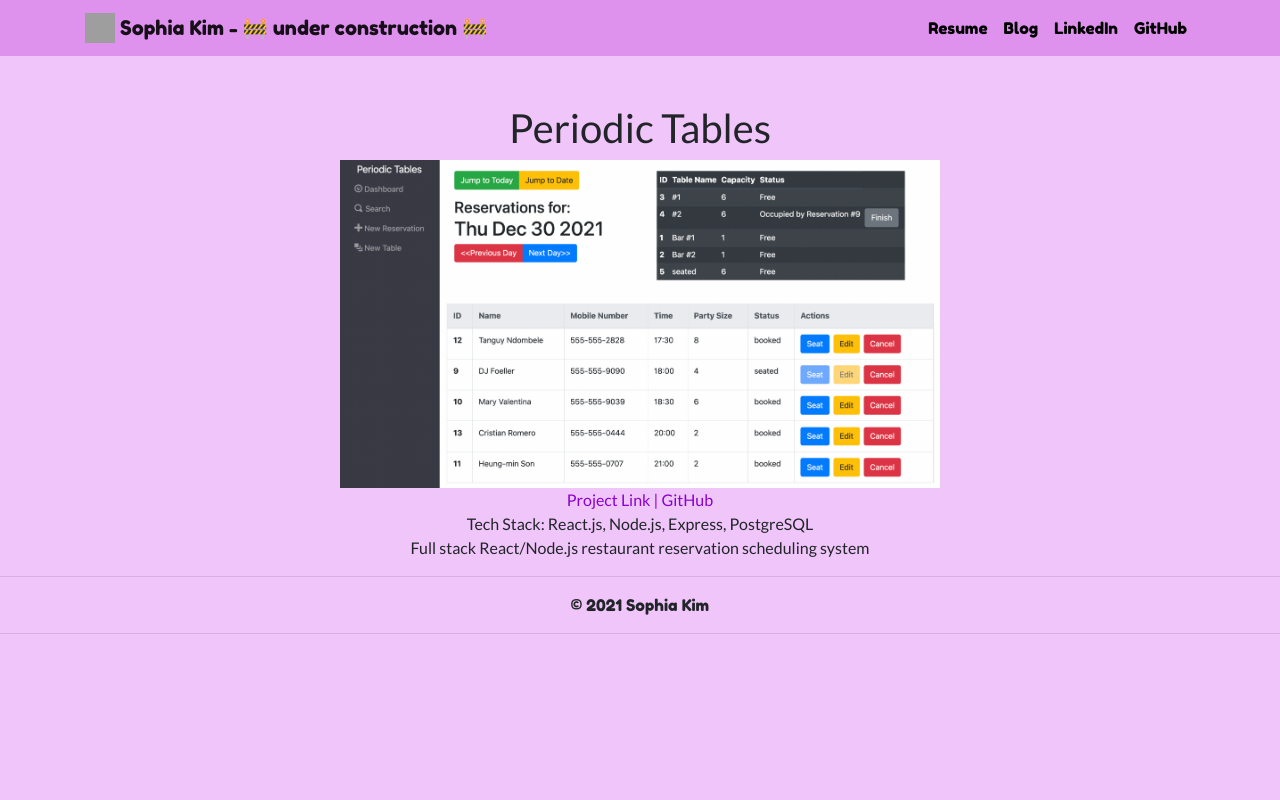
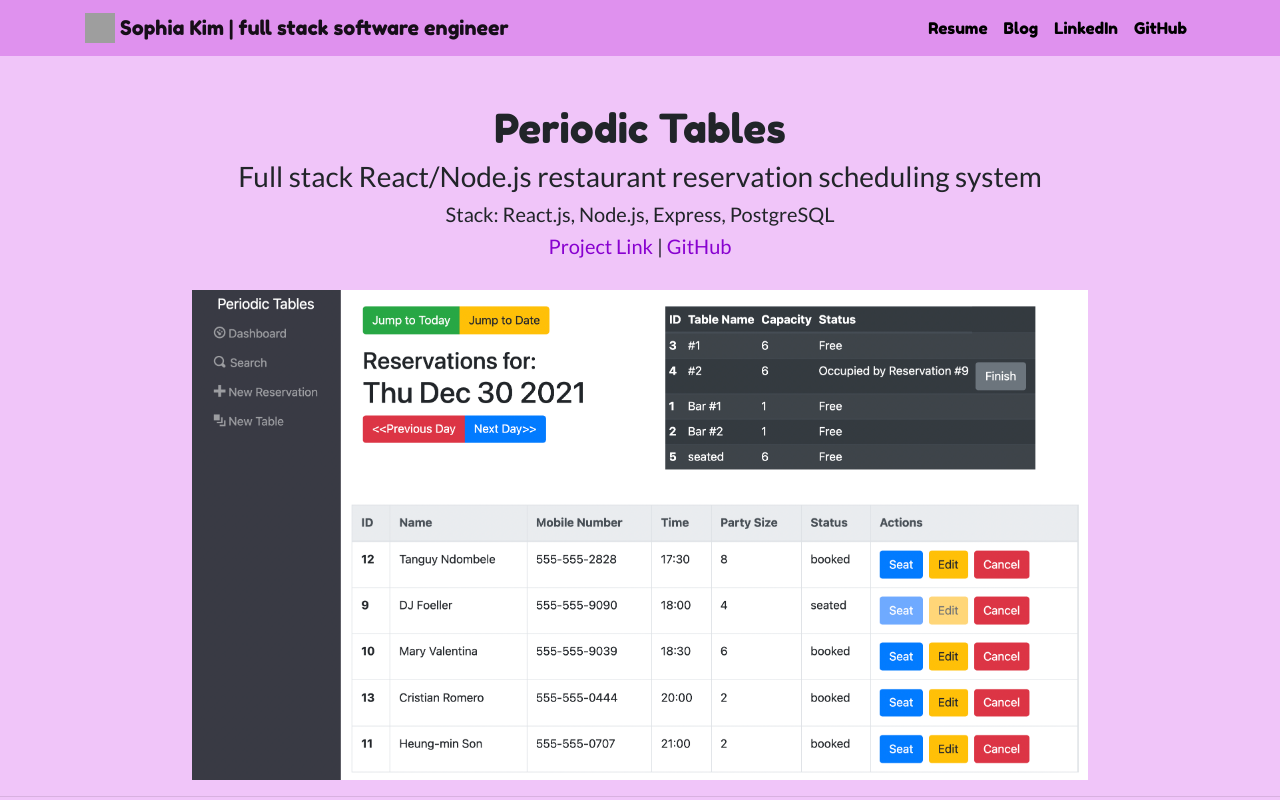
Before and after one commit to fifikim/portfolio, a Django app: page /projects/1/ in a window 1280 px wide. Shown: the top 800 px of the page. Before the commit the page ends 634 px from the top, so only its background shows below. Run offline with Django 4.2, Linux system fonts and the light colour scheme; data comes from the database, SQL or seed files in the repository; both versions use the stored data as it was after the commit; some libraries are stand-ins or nearby versions; some web fonts are replaced; grey boxes are pictures that could not be loaded.

Commit message:
remove old projects

```diff
--- a/blog/templates/blog/all_blogs.html
+++ b/blog/templates/blog/all_blogs.html
@@ -7,7 +7,7 @@
   {% for post in posts %}
   <div class="row justify-content-center my-5">
     <div class="col-md-10">
-      <a href="{% url 'blog:detail' post.id %}">
+      <a href="{% url 'blog:detail' post.id %}" class="link-dark">
         <h2 id="section-heading">{{ post.title }}</h2>
       </a>
       <h5 class="text-muted">{{ post.date|date:'M d Y'|upper }}</h5>
--- a/projects/templates/projects/base.html
+++ b/projects/templates/projects/base.html
@@ -26,7 +26,7 @@
     <div class="container">
       <a class="navbar-brand" href="{% url 'home' %}">
         <img src="{% static "projects/daisy.png" %}" width="30" height="30" class="d-inline-block align-top" alt="Sophia's Logo">
-        <span>Sophia Kim - 🚧 under construction 🚧 </span>
+        <span>Sophia Kim | full stack software engineer </span>
       </a>
       <button class="navbar-toggler" type="button" data-toggle="collapse" data-target="#navbarNav" aria-controls="navbarNav" aria-expanded="false" aria-label="Toggle navigation">
         <span class="navbar-toggler-icon"></span>
--- a/projects/templates/projects/home.html
+++ b/projects/templates/projects/home.html
@@ -7,12 +7,12 @@
   <div class="my-5 d-flex flex-row align-items-center">
     <div class="col-7 m-2">
       <h1 id="section-heading">Welcome!</h1>
-      <h4>I'm a full stack software engineer working in JavaScript, Python and (soon!) Java.</h4>
+      <h4>I'm a developer working in JavaScript, Python and (soon!) Java.</h4>
       <img src="{% static "projects/daisy.png" %}" width="26" height="26" class="d-inline-block align-top" alt="Sophia's Logo">
       <h4>I love problem solving and learning different tools and languages. I'm fascinated by AI and Machine Learning, I like tinkering around with my Raspberry Pi, and I think a lot about the societal impact of new technologies.</h4>
       <img src="{% static "projects/daisy.png" %}" width="26" height="26" class="d-inline-block align-top" alt="Sophia's Logo">
       <h4>When I'm not coding I'm probably writing, working on a crossword, or hanging at the dog beach with my pups.</h4>
-      <a href="mailto:mail@fifikim.com" class="nav-link">drop me a line!</a>
+      <a href="mailto:mail@fifikim.com" class="link-dark">drop me a line!</a>
     </div>
     <div class="col-5 m-2">
       <img src="{% static 'projects/fifi.jpeg' %}" id="fifi" class="img-fluid">
@@ -25,7 +25,7 @@
   <hr>
   <div class="row d-flex justify-content-between">
     {% for project in projects %}
-    <div class="col-lg-3 col-md-6 col-sm-12 p-2">
+    <div class="col-lg-4 col-md-8 col-sm-12 p-2">
       <div class="card border-dark h-100">
         <a href="{% url 'project_detail' project.pk %}">
           <img src="{{ project.image.url }}" class="card-img-top" alt="project-preview">
--- a/projects/templates/projects/project_detail.html
+++ b/projects/templates/projects/project_detail.html
@@ -1,25 +1,23 @@
 {% extends 'projects/base.html' %}
 {% block content %}
 
-<h1 class="text-center mt-5 section-heading">{{ project.title }}</h1>
-<img src="{{ project.image.url }}" width="600">
-<br>
-
+<h1 class="text-center mt-5" id="section-heading">{{ project.title }}</h1>
+<h3>{{ project.description|safe }}</h3>
+<h5>Stack: {{ project.stack }}</h5>
 {% if project.url %}
-  <a href="{{ project.url }}">Project Link</a>
+  <h5><a href="{{ project.url }}" class="link-dark">Project Link</a> |
 {% else %}
-  Project link coming soon
+  <h5>
 {% endif %}
 
 {% if project.github %}
-  <a href="{{ project.github }}">| GitHub </a>
+  <a href="{{ project.github }}" class="link-dark"> GitHub </a></h5>
 {% else %}
-  | GitHub link coming soon
+  GitHub link coming soon</h5>
 {% endif %}
+<br>
 
-<br>
-Tech Stack: {{ project.stack }}
-<br>
-{{ project.description|safe }}
+<img src="{{ project.image.url }}" width="70%">
+
 
 {% endblock %}
```
Also changed, not shown: db.sqlite3, media/projects/images/constellations_ZxCJeuw.png (added), media/projects/images/fifikim_wQVjyDI.png (added), media/projects/images/grub.png (added), 2 other files.
